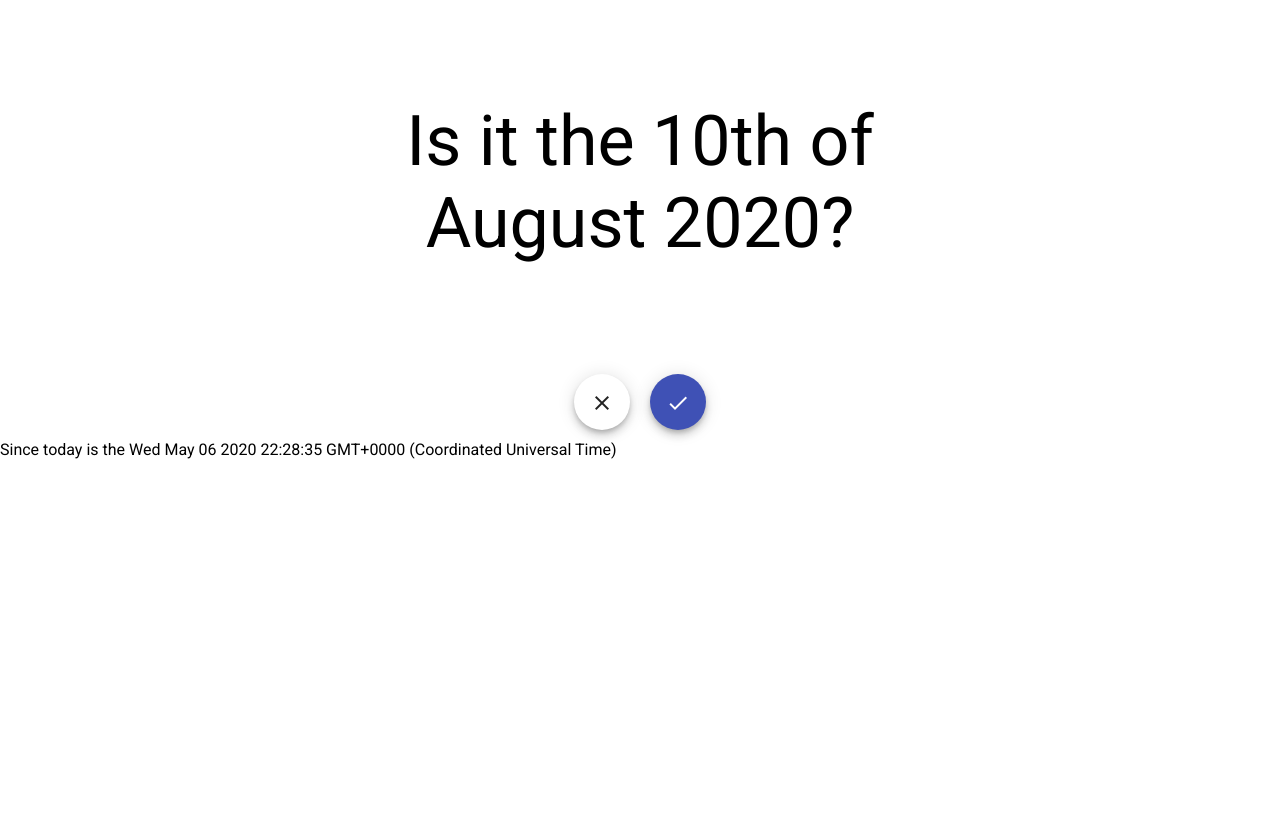
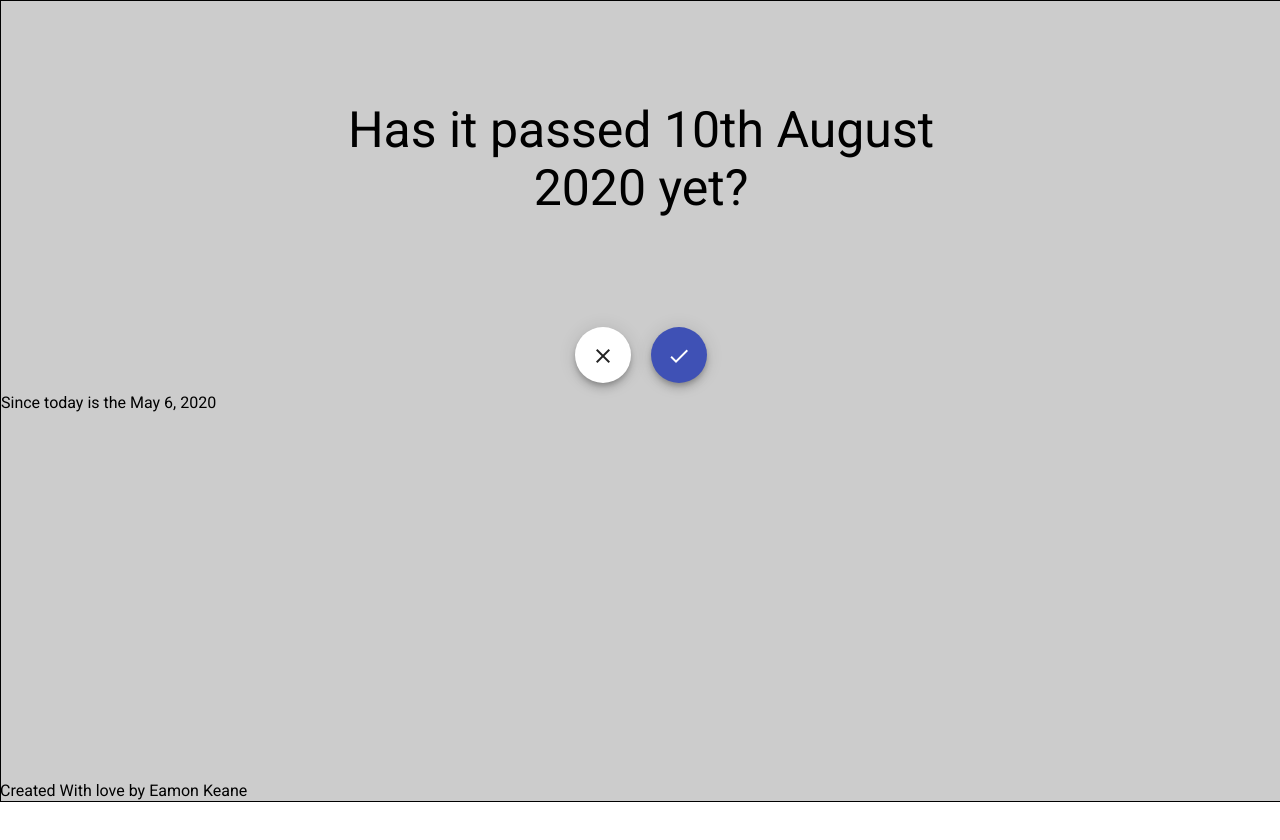
Before and after one commit to eamon-keane/Are-Pubs-Open-Angular-App, an Angular app: page / in a window 1280 px wide. Shown: the top 840 px of the page. After the commit the page ends 802 px from the top, so only its background shows below. Built offline with nearby package versions, Linux system fonts and the light colour scheme.

Commit message:
more updates to UI

```diff
--- a/src/app/app.component.css
+++ b/src/app/app.component.css
@@ -0,0 +1,4 @@
+footer {
+  position: absolute;
+  bottom: 0;
+}
--- a/src/app/app.component.html
+++ b/src/app/app.component.html
@@ -1 +1,2 @@
 <router-outlet></router-outlet>
+<footer>Created With love by Eamon Keane</footer>
--- a/src/app/landing/landing.component.css
+++ b/src/app/landing/landing.component.css
@@ -2,10 +2,15 @@
   width: 100%;
 }
 .heading {
-  font-size: 70px;
+  font-size: 50px;
   width: 50%;
   margin: 100px auto;
   text-align: center;
+}
+.container {
+  height: 100%;
+  border: 1px solid black;
+  background-color: rgba(0, 0, 0, 0.2);
 }
 
 .button-container {
--- a/src/app/landing/landing.component.html
+++ b/src/app/landing/landing.component.html
@@ -1,6 +1,6 @@
 <div class="container">
   <div class="nav-bar">
-    <div class="heading">Is it the 10th of August 2020?</div>
+    <div class="heading">Has it passed 10th August 2020 yet?</div>
     <div class="button-container">
       <button
         class="flex-item"
@@ -21,6 +21,6 @@
         <mat-icon>done</mat-icon>
       </button>
     </div>
-    <div>Since today is the {{ dateTimeNow }}</div>
+    <div>Since today is the {{ dateTimeNow | date: "longDate" }}</div>
   </div>
 </div>
```
Also changed, not shown: src/assets/images/pub.jpg (added).
